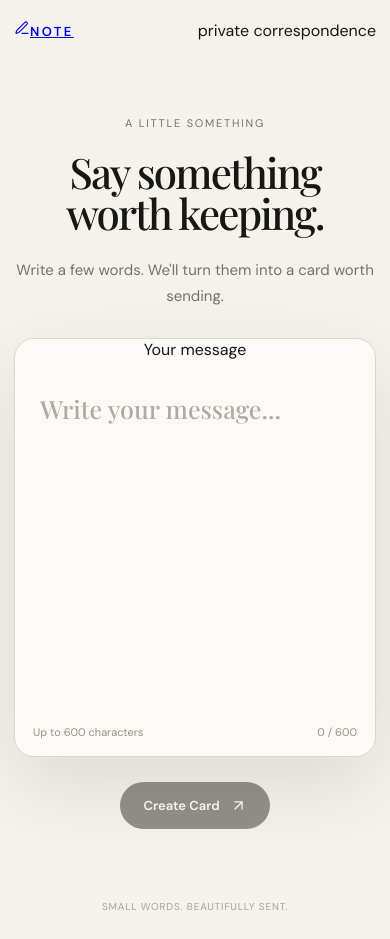
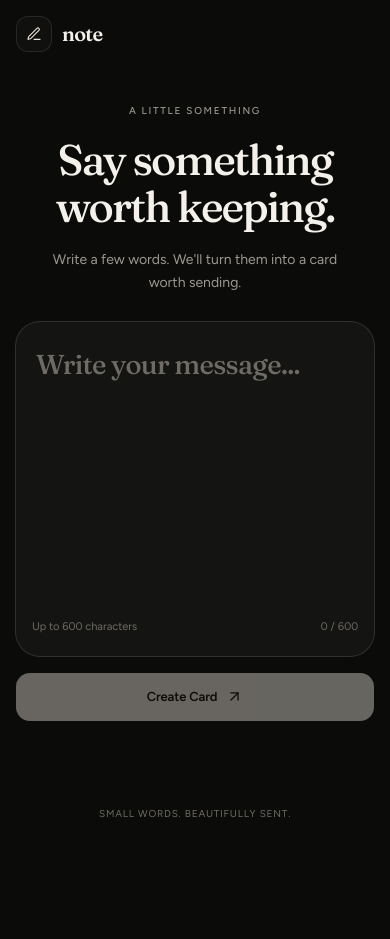
Before and after one commit to 1btestinng/grokUI, a Next.js app: page / in a window 390 px wide. After the commit the page ends 844 px from the top, so only its background shows below. Built offline with nearby package versions, Linux system fonts and the light colour scheme.

Commit message:
Apply premium editorial dark design system

```diff
--- a/app/globals.css
+++ b/app/globals.css
@@ -1,53 +1,313 @@
-@import url('https://fonts.googleapis.com/css2?family=DM+Sans:wght@400;500;600&family=Playfair+Display:wght@500;600&display=swap');
+@import url('https://fonts.googleapis.com/css2?family=Figtree:wght@400;500;600&family=Fraunces:opsz,wght@9..144,500;9..144,600&display=swap');
+
+:root {
+  --ink: #0b0b0a;
+  --card: #141413;
+  --surface: #1c1c1a;
+  --paper: #f4f1ea;
+  --cream: #e8e2d6;
+  --muted: #9c9890;
+  --subtle: #6e6b64;
+  --border: rgba(244, 241, 234, 0.10);
+  --border-strong: rgba(244, 241, 234, 0.16);
+  --error: #c45c4a;
+  --ease: cubic-bezier(0.22, 1, 0.36, 1);
+}
 
 * { box-sizing: border-box; }
+html { background: var(--ink); }
 html, body { margin: 0; min-height: 100%; }
 body {
-  background: #f5f2ec;
-  color: #171714;
-  font-family: 'DM Sans', system-ui, sans-serif;
+  background: var(--ink);
+  color: var(--paper);
+  font-family: 'Figtree', system-ui, sans-serif;
+  -webkit-font-smoothing: antialiased;
+  text-rendering: optimizeLegibility;
+}
+body::before {
+  content: '';
+  position: fixed;
+  z-index: -1;
+  inset: 0;
+  pointer-events: none;
+  background: radial-gradient(ellipse 80% 42% at 50% -8%, #161614 0%, transparent 72%);
 }
 button, textarea { font: inherit; }
+button, a { -webkit-tap-highlight-color: transparent; }
 button { cursor: pointer; }
-::selection { background: #ded7ca; }
+::selection { background: rgba(232, 226, 214, 0.18); color: var(--paper); }
 
-.shell { min-height: 100vh; display: flex; flex-direction: column; }
-.topbar { width: min(1120px, calc(100% - 40px)); margin: 0 auto; padding: 28px 0; display:flex; justify-content:space-between; align-items:center; }
-.brand { font-size: 13px; letter-spacing: .18em; text-transform: uppercase; font-weight: 600; }
-.tag { font-size: 12px; color: #777269; }
-.hero { width:min(900px, calc(100% - 40px)); margin: 0 auto; padding: clamp(52px, 10vh, 110px) 0 80px; display:flex; flex-direction:column; align-items:center; text-align:center; flex:1; }
-.eyebrow { color:#777269; font-size:11px; letter-spacing:.16em; text-transform:uppercase; margin-bottom:22px; }
-h1 { font-family:'Playfair Display', Georgia, serif; font-weight:500; font-size:clamp(42px, 7vw, 76px); line-height:.98; letter-spacing:-.045em; margin:0; max-width:760px; }
-.sub { color:#777269; font-size:15px; line-height:1.7; max-width:460px; margin:24px 0 46px; }
-.card-wrap { width:min(620px, 100%); }
-.editor, .finished-card { min-height:390px; border:1px solid #ddd7cd; background:#fbfaf7; border-radius:24px; box-shadow:0 24px 70px rgba(45,39,31,.08); transition:transform .45s ease, box-shadow .45s ease; }
-.editor:focus-within { transform:translateY(-3px); box-shadow:0 28px 80px rgba(45,39,31,.11); }
-textarea { width:100%; min-height:390px; resize:none; border:0; outline:0; background:transparent; padding:48px; color:#211f1b; font-family:'Playfair Display', Georgia, serif; font-size:clamp(25px, 4vw, 35px); line-height:1.35; text-align:left; }
-textarea::placeholder { color:#b0aaa0; }
-.editor-foot { display:flex; justify-content:space-between; align-items:center; padding:0 28px 22px; color:#989187; font-size:11px; }
-.cta { margin-top:22px; display:inline-flex; align-items:center; gap:10px; border:0; border-radius:999px; background:#1b1a17; color:#fff; padding:15px 23px; font-size:13px; font-weight:600; transition:transform .2s ease, opacity .2s ease; }
-.cta:hover { transform:translateY(-2px); }
-.cta:active { transform:translateY(0); }
-.cta:disabled { opacity:.45; cursor:not-allowed; }
-.finished-card { padding:58px; display:flex; flex-direction:column; justify-content:center; text-align:left; position:relative; }
-.finished-card p { font-family:'Playfair Display', Georgia, serif; font-size:clamp(25px, 4vw, 38px); line-height:1.38; margin:0; white-space:pre-wrap; overflow-wrap:anywhere; }
-.signature { margin-top:38px; color:#9a9389; font-size:11px; letter-spacing:.12em; text-transform:uppercase; }
-.share-panel { margin-top:22px; display:flex; justify-content:center; align-items:center; gap:9px; flex-wrap:wrap; }
-.share-button { border:1px solid #ddd7cd; background:#fbfaf7; color:#35322d; border-radius:999px; padding:11px 15px; font-size:12px; transition:background .2s ease, transform .2s ease; }
-.share-button:hover { background:#eeeae2; transform:translateY(-1px); }
-.copy-button { background:#1b1a17; border-color:#1b1a17; color:#fff; }
-.note { color:#969087; font-size:11px; margin-top:15px; }
-.footer { text-align:center; padding:26px; color:#aaa49a; font-size:10px; letter-spacing:.08em; text-transform:uppercase; }
-.error { margin-top:18px; color:#9a5a4f; font-size:12px; }
+.shell { min-height: 100svh; display: flex; flex-direction: column; }
+.topbar {
+  width: min(32rem, calc(100% - 32px));
+  margin: 0 auto;
+  padding: 18px 0;
+  display: flex;
+  align-items: center;
+  justify-content: space-between;
+}
+.brand-lockup { display: inline-flex; align-items: center; gap: 10px; color: var(--paper); text-decoration: none; }
+.mark {
+  width: 36px;
+  height: 36px;
+  display: grid;
+  place-items: center;
+  border: 1px solid var(--border);
+  border-radius: 12px;
+  color: var(--cream);
+  background: rgba(244, 241, 234, 0.025);
+}
+.brand {
+  font-family: 'Fraunces', Georgia, serif;
+  font-size: 20px;
+  line-height: 1;
+  font-weight: 600;
+  letter-spacing: -0.035em;
+}
+.header-note { color: var(--subtle); font-size: 11px; letter-spacing: .04em; }
+
+.hero {
+  width: min(32rem, calc(100% - 32px));
+  margin: 0 auto;
+  padding: clamp(42px, 9vh, 88px) 0 64px;
+  display: flex;
+  flex: 1;
+  flex-direction: column;
+  align-items: center;
+  text-align: center;
+}
+.eyebrow {
+  color: var(--muted);
+  font-size: 10px;
+  font-weight: 500;
+  letter-spacing: .17em;
+  line-height: 1;
+  text-transform: uppercase;
+  margin-bottom: 20px;
+}
+h1 {
+  max-width: 31rem;
+  margin: 0;
+  color: var(--paper);
+  font-family: 'Fraunces', Georgia, serif;
+  font-size: clamp(2.35rem, 11vw, 2.75rem);
+  font-weight: 500;
+  line-height: 1.1;
+  letter-spacing: -0.045em;
+  text-wrap: balance;
+}
+.sub {
+  max-width: 25rem;
+  margin: 18px 0 34px;
+  color: var(--muted);
+  font-size: 14px;
+  line-height: 1.65;
+  text-wrap: pretty;
+}
+.card-wrap { width: 100%; }
+.editor {
+  overflow: hidden;
+  background: var(--card);
+  border-radius: 24px;
+  box-shadow: 0 0 0 1px var(--border);
+  transition: box-shadow 220ms var(--ease), transform 220ms var(--ease);
+}
+.editor:focus-within {
+  box-shadow: 0 0 0 1px var(--border-strong);
+  transform: translateY(-1px);
+}
+textarea {
+  display: block;
+  width: 100%;
+  min-height: 300px;
+  padding: 28px 24px 18px;
+  resize: none;
+  border: 0;
+  outline: 0;
+  background: transparent;
+  color: var(--paper);
+  font-family: 'Fraunces', Georgia, serif;
+  font-size: clamp(1.65rem, 7vw, 2.15rem);
+  font-weight: 500;
+  line-height: 1.3;
+  letter-spacing: -0.025em;
+  text-align: left;
+}
+textarea::placeholder { color: var(--subtle); opacity: 1; }
+.editor-foot {
+  min-height: 44px;
+  padding: 0 20px 16px;
+  display: flex;
+  align-items: center;
+  justify-content: space-between;
+  color: var(--subtle);
+  font-size: 11px;
+}
+.counter, .counter-limit { font-variant-numeric: tabular-nums; }
+.counter { animation: count-rise 180ms var(--ease); }
+.counter-limit { color: var(--muted); }
+@keyframes count-rise { from { opacity: .7; transform: translateY(4px); } to { opacity: 1; transform: translateY(0); } }
+
+.cta {
+  width: 100%;
+  min-height: 48px;
+  margin-top: 16px;
+  padding: 13px 18px;
+  display: inline-flex;
+  align-items: center;
+  justify-content: center;
+  gap: 9px;
+  border: 0;
+  border-radius: 14px;
+  background: var(--cream);
+  color: var(--ink);
+  font-size: 13px;
+  font-weight: 600;
+  letter-spacing: -.01em;
+  transition: transform 150ms var(--ease), filter 180ms var(--ease), opacity 180ms ease;
+}
+.cta:hover:not(:disabled) { filter: brightness(1.035); transform: translateY(-1px); }
+.cta:active:not(:disabled) { transform: scale(.96); }
+.cta:disabled { opacity: .42; cursor: not-allowed; }
+.cta:focus-visible, .share-button:focus-visible, .brand-lockup:focus-visible {
+  outline: 2px solid rgba(244, 241, 234, .58);
+  outline-offset: 3px;
+}
+.error { margin-top: 12px; color: var(--error); font-size: 12px; }
+
+.footer {
+  padding: 22px 16px 24px;
+  color: var(--subtle);
+  font-size: 10px;
+  letter-spacing: .08em;
+  text-align: center;
+  text-transform: uppercase;
+}
+
+.finished-card {
+  position: relative;
+  min-height: 340px;
+  padding: 34px 28px;
+  display: flex;
+  flex-direction: column;
+  justify-content: center;
+  overflow: hidden;
+  background: var(--card);
+  border-radius: 24px;
+  box-shadow: 0 0 0 1px var(--border);
+  text-align: left;
+  animation: card-enter 500ms var(--ease) both;
+}
+.finished-card::before {
+  content: 'note';
+  position: absolute;
+  top: 22px;
+  left: 24px;
+  color: var(--subtle);
+  font-family: 'Fraunces', Georgia, serif;
+  font-size: 12px;
+  font-weight: 600;
+  letter-spacing: -.02em;
+}
+.finished-card p {
+  margin: 22px 0 0;
+  color: var(--paper);
+  font-family: 'Fraunces', Georgia, serif;
+  font-size: clamp(1.65rem, 7vw, 2.15rem);
+  font-weight: 500;
+  line-height: 1.3;
+  letter-spacing: -.025em;
+  white-space: pre-wrap;
+  overflow-wrap: anywhere;
+}
+.signature {
+  margin-top: 30px;
+  color: var(--subtle);
+  font-size: 10px;
+  letter-spacing: .1em;
+  text-transform: uppercase;
+}
+.share-panel {
+  margin-top: 16px;
+  padding: 12px;
+  display: flex;
+  gap: 8px;
+  flex-wrap: wrap;
+  border-radius: 16px;
+  background: var(--surface);
+  box-shadow: 0 0 0 1px var(--border);
+}
+.share-button {
+  min-height: 44px;
+  padding: 10px 13px;
+  display: inline-flex;
+  align-items: center;
+  justify-content: center;
+  gap: 7px;
+  flex: 1 1 auto;
+  border: 1px solid var(--border);
+  border-radius: 12px;
+  background: transparent;
+  color: var(--muted);
+  font-size: 11px;
+  font-weight: 500;
+  text-decoration: none;
+  transition: background 180ms var(--ease), color 180ms var(--ease), transform 150ms var(--ease), border-color 180ms ease;
+}
+.share-button:hover { background: rgba(244, 241, 234, .05); color: var(--paper); border-color: var(--border-strong); }
+.share-button:active { transform: scale(.96); }
+.share-primary { background: var(--cream); border-color: var(--cream); color: var(--ink); }
+.share-primary:hover { background: var(--paper); color: var(--ink); }
+.share-link {
+  width: 100%;
+  padding: 10px 12px;
+  overflow: hidden;
+  border: 1px solid var(--border);
+  border-radius: 12px;
+  color: var(--subtle);
+  font-family: ui-monospace, SFMono-Regular, Menlo, Monaco, Consolas, monospace;
+  font-size: 10px;
+  text-align: left;
+  text-overflow: ellipsis;
+  white-space: nowrap;
+}
+.note-caption { margin-top: 13px; color: var(--subtle); font-size: 11px; }
+
+.sr-only {
+  position: absolute;
+  width: 1px;
+  height: 1px;
+  padding: 0;
+  margin: -1px;
+  overflow: hidden;
+  clip: rect(0, 0, 0, 0);
+  white-space: nowrap;
+  border: 0;
+}
+@keyframes card-enter {
+  from { opacity: 0; transform: translateY(8px); filter: blur(2px); }
+  to { opacity: 1; transform: translateY(0); filter: blur(0); }
+}
+
 @media (max-width: 600px) {
-  .topbar { width:calc(100% - 28px); padding:20px 0; }
-  .tag { display:none; }
-  .hero { width:calc(100% - 28px); padding:55px 0 45px; }
-  .sub { margin-bottom:32px; }
-  .editor, .finished-card { min-height:360px; border-radius:20px; }
-  textarea { min-height:360px; padding:32px 25px; font-size:25px; }
-  .editor-foot { padding:0 18px 17px; }
-  .finished-card { padding:32px 25px; }
-  .finished-card p { font-size:28px; }
+  .topbar, .hero { width: calc(100% - 32px); }
+  .topbar { padding: 16px 0; }
+  .header-note { display: none; }
+  .hero { padding: 38px 0 46px; }
+  .sub { margin-bottom: 28px; }
+  textarea { min-height: 290px; padding: 25px 20px 16px; }
+  .editor-foot { padding: 0 16px 14px; }
+  .finished-card { min-height: 330px; padding: 34px 22px 28px; }
+  .finished-card::before { left: 20px; }
+  .share-panel { padding: 10px; }
+  .share-button { flex-basis: calc(50% - 4px); }
 }
-@media (prefers-reduced-motion: reduce) { *, *::before, *::after { scroll-behavior:auto !important; transition:none !important; animation:none !important; } }
+
+@media (prefers-reduced-motion: reduce) {
+  *, *::before, *::after {
+    scroll-behavior: auto !important;
+    transition-duration: .01ms !important;
+    animation-duration: .01ms !important;
+    animation-iteration-count: 1 !important;
+  }
+}
```
